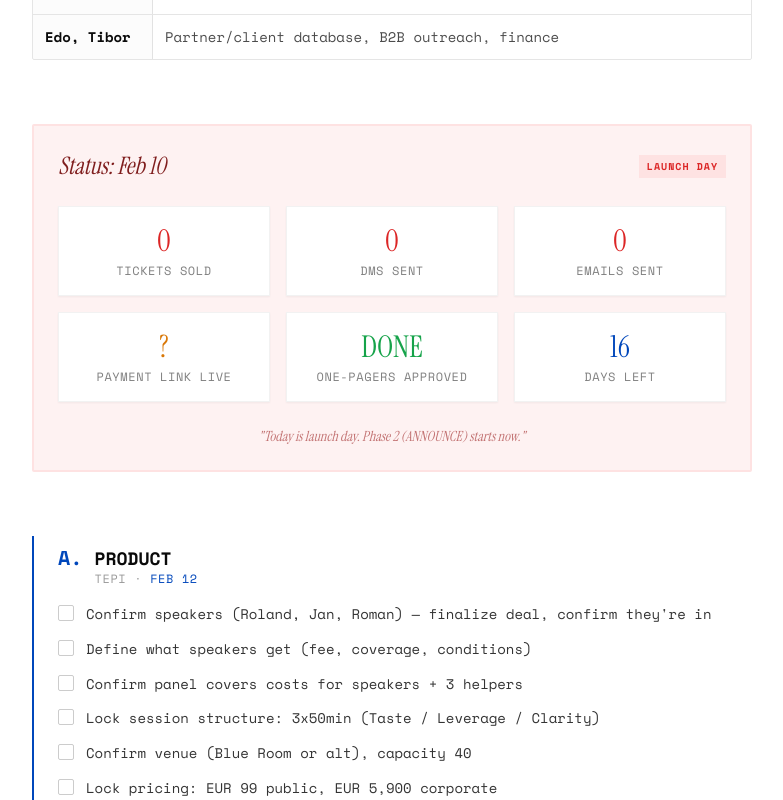
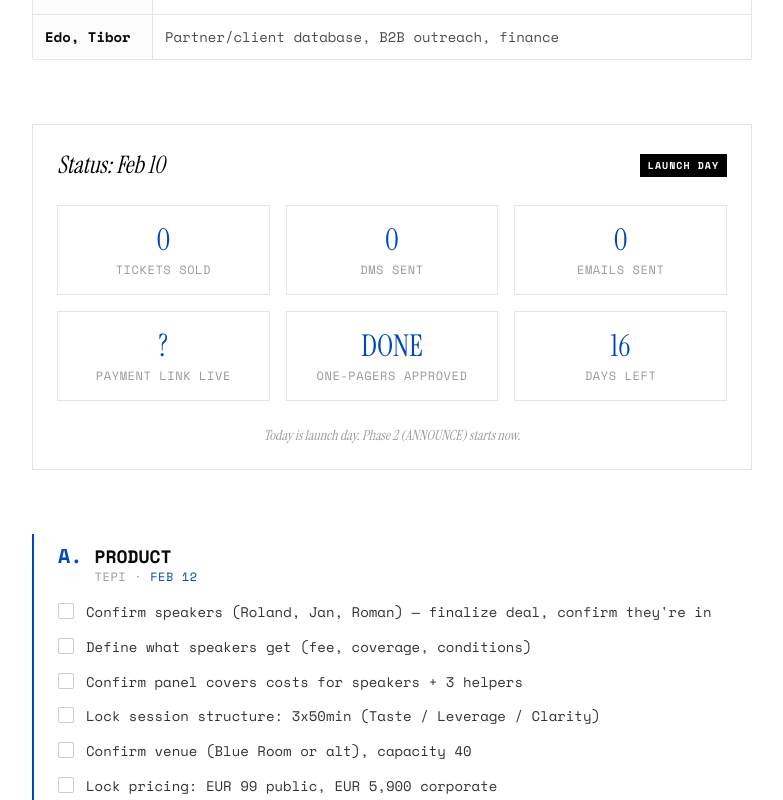
Before and after one commit to princeofwellness/researchlab, a Next.js app: page /marketing-sync in a window 1280 px wide. Shown: the part 740-1540 px from the top of the page, without its empty margins (248-1031 px from the left). Built offline with nearby package versions, Linux system fonts and the light colour scheme.

Commit message:
marketing-sync: strip colored sections, unify to monochrome palette

```diff
--- a/src/app/marketing-sync/page.tsx
+++ b/src/app/marketing-sync/page.tsx
@@ -1,7 +1,6 @@
 "use client"
 
 import { TopNav } from "@/components/navigation/top-nav"
-import { cn } from "@/lib/utils"
 
 export default function MarketingSyncPage() {
     return (
@@ -54,21 +53,21 @@ export default function MarketingSyncPage() {
                     </div>
                 </section>
 
-                <section className="mb-16 bg-red-50 border-2 border-red-100 p-6 rounded-sm">
+                <section className="mb-16 border border-black/10 p-6">
                     <div className="flex items-center justify-between mb-6">
-                        <h2 className="font-serif text-2xl italic text-red-900">Status: Feb 10</h2>
-                        <span className="text-[10px] font-bold uppercase tracking-widest text-red-600 bg-red-100 px-2 py-1">Launch Day</span>
+                        <h2 className="font-serif text-2xl italic text-black">Status: Feb 10</h2>
+                        <span className="text-[10px] font-bold uppercase tracking-widest text-white bg-black px-2 py-1">Launch Day</span>
                     </div>
 
                     <div className="grid grid-cols-2 md:grid-cols-3 gap-4 mb-6">
-                        <MetricCard value="0" label="Tickets sold" color="red" />
-                        <MetricCard value="0" label="DMs sent" color="red" />
-                        <MetricCard value="0" label="Emails sent" color="red" />
-                        <MetricCard value="?" label="Payment link live" color="amber" />
-                        <MetricCard value="DONE" label="One-pagers approved" color="green" />
-                        <MetricCard value="16" label="Days left" color="blue" />
+                        <MetricCard value="0" label="Tickets sold" />
+                        <MetricCard value="0" label="DMs sent" />
+                        <MetricCard value="0" label="Emails sent" />
+                        <MetricCard value="?" label="Payment link live" />
+                        <MetricCard value="DONE" label="One-pagers approved" />
+                        <MetricCard value="16" label="Days left" />
                     </div>
-                    <p className="text-sm text-red-800/60 italic text-center font-serif">"Today is launch day. Phase 2 (ANNOUNCE) starts now."</p>
+                    <p className="text-sm text-black/40 italic text-center font-serif">Today is launch day. Phase 2 (ANNOUNCE) starts now.</p>
                 </section>
 
                 <div className="space-y-12 mb-16">
@@ -225,8 +224,8 @@ export default function MarketingSyncPage() {
                     </div>
                 </section>
 
-                <section className="mb-16 bg-green-50 border border-green-100 p-6 rounded-sm">
-                    <h2 className="font-serif text-2xl italic mb-4 text-green-900">Done</h2>
+                <section className="mb-16 bg-black/[0.02] border border-black/10 p-6">
+                    <h2 className="font-serif text-2xl italic mb-4 text-black">Done</h2>
                     <ul className="space-y-2">
                         {[
                             "Website pages (homepage, /public, /corporate, one-pagers)",
@@ -239,8 +238,8 @@ export default function MarketingSyncPage() {
                             "Objection handling scripts",
                             "One-sentence positioning locked (EN + SK)"
                         ].map((item, i) => (
-                            <li key={i} className="flex items-start gap-3 text-sm text-green-800/80">
-                                <span className="text-green-600 font-bold">✓</span>
+                            <li key={i} className="flex items-start gap-3 text-sm text-black/60">
+                                <span className="text-[#0047BB] font-bold">done</span>
                                 {item}
                             </li>
                         ))}
@@ -248,12 +247,12 @@ export default function MarketingSyncPage() {
                 </section>
 
                 <section className="mb-16">
-                    <h2 className="font-serif text-2xl italic mb-6 text-red-600">Gaps (Urgent)</h2>
-                    <div className="border border-red-200 rounded-sm overflow-hidden">
-                        <div className="grid grid-cols-[1fr_1fr_80px] border-b border-red-200 bg-red-50">
-                            <div className="p-3 text-[10px] font-bold uppercase tracking-widest text-red-900/40 border-r border-red-200">Gap</div>
-                            <div className="p-3 text-[10px] font-bold uppercase tracking-widest text-red-900/40 border-r border-red-200">Impact</div>
-                            <div className="p-3 text-[10px] font-bold uppercase tracking-widest text-red-900/40">Fix By</div>
+                    <h2 className="font-serif text-2xl italic mb-6 text-black">Gaps</h2>
+                    <div className="border border-black/10 overflow-hidden">
+                        <div className="grid grid-cols-[1fr_1fr_80px] border-b border-black/10 bg-black/[0.02]">
+                            <div className="p-3 text-[10px] font-bold uppercase tracking-widest text-black/40 border-r border-black/10">Gap</div>
+                            <div className="p-3 text-[10px] font-bold uppercase tracking-widest text-black/40 border-r border-black/10">Impact</div>
+                            <div className="p-3 text-[10px] font-bold uppercase tracking-widest text-black/40">Fix By</div>
                         </div>
                         {[
                             ["No payment link", "Can't sell", "Feb 10"],
@@ -264,19 +263,19 @@ export default function MarketingSyncPage() {
                             ["Contact list not compiled", "Can't outreach", "Feb 11"],
                             ["Speaker deals not closed", "Risk", "Feb 12"]
                         ].map(([gap, impact, fix], i) => (
-                            <div key={i} className="grid grid-cols-[1fr_1fr_80px] border-b border-red-100 last:border-0 text-sm bg-red-50/30">
-                                <div className="p-3 font-bold border-r border-red-100 text-red-900">{gap}</div>
-                                <div className="p-3 text-red-800/70 border-r border-red-100">{impact}</div>
-                                <div className="p-3 font-bold text-red-600">{fix}</div>
+                            <div key={i} className="grid grid-cols-[1fr_1fr_80px] border-b border-black/10 last:border-0 text-sm">
+                                <div className="p-3 font-bold border-r border-black/10 text-black">{gap}</div>
+                                <div className="p-3 text-black/50 border-r border-black/10">{impact}</div>
+                                <div className="p-3 font-bold text-[#0047BB]">{fix}</div>
                             </div>
                         ))}
                     </div>
                 </section>
 
-                <section className="mb-16 bg-amber-50 border border-amber-200 p-6 rounded-sm">
+                <section className="mb-16 bg-black/[0.02] border border-black/10 p-6">
                     <div className="flex items-center gap-3 mb-4">
-                        <h2 className="font-serif text-2xl italic text-amber-900">After Feb 26 (Parked)</h2>
-                        <span className="text-[9px] font-bold uppercase tracking-widest px-2 py-1 bg-amber-200 text-amber-800">NOT NOW</span>
+                        <h2 className="font-serif text-2xl italic text-black">After Feb 26</h2>
+                        <span className="text-[9px] font-bold uppercase tracking-widest px-2 py-1 bg-black/5 text-black/40">Parked</span>
                     </div>
                     <ul className="space-y-2 mb-6">
                         {[
@@ -290,14 +289,14 @@ export default function MarketingSyncPage() {
                             "Digital products / toolkit monetization",
                             "Tatrabanka AI case study video"
                         ].map((item, i) => (
-                            <li key={i} className="flex items-start gap-3 text-sm text-amber-800/70">
-                                <span className="text-amber-400 font-bold">||</span>
+                            <li key={i} className="flex items-start gap-3 text-sm text-black/40">
+                                <span className="text-black/20 font-bold">||</span>
                                 {item}
                             </li>
                         ))}
                     </ul>
-                    <p className="text-sm text-amber-900/60 italic font-serif border-t border-amber-200 pt-4">
-                        "None of this matters until 40 seats are sold and the session is delivered."
+                    <p className="text-sm text-black/30 italic font-serif border-t border-black/10 pt-4">
+                        None of this matters until 40 seats are sold and the session is delivered.
                     </p>
                 </section>
 
@@ -324,18 +323,11 @@ export default function MarketingSyncPage() {
     )
 }
 
-function MetricCard({ value, label, color }: { value: string, label: string, color: "red" | "amber" | "blue" | "green" }) {
-    const colors = {
-        red: "text-red-600",
-        amber: "text-amber-600",
-        blue: "text-[#0047BB]",
-        green: "text-green-600"
-    }
-
+function MetricCard({ value, label }: { value: string, label: string }) {
     return (
-        <div className="bg-white border border-black/5 p-4 text-center shadow-sm">
-            <p className={cn("text-3xl font-serif", colors[color])}>{value}</p>
-            <p className="text-xs text-black/50 mt-1 uppercase tracking-wider">{label}</p>
+        <div className="border border-black/10 p-4 text-center">
+            <p className="text-3xl font-serif text-[#0047BB]">{value}</p>
+            <p className="text-xs text-black/40 mt-1 uppercase tracking-wider">{label}</p>
         </div>
     )
 }
```
